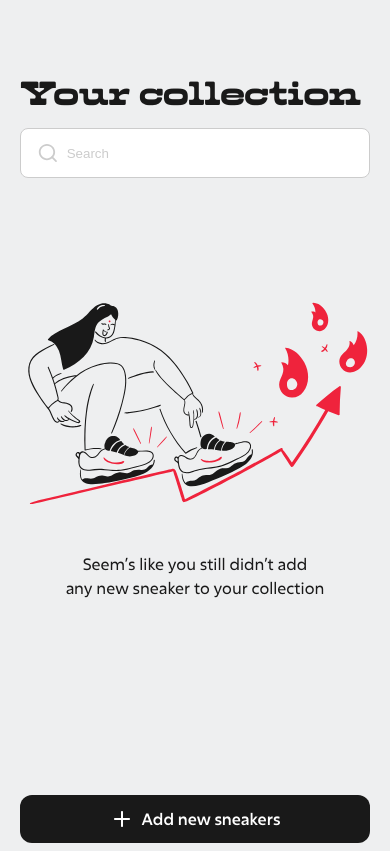
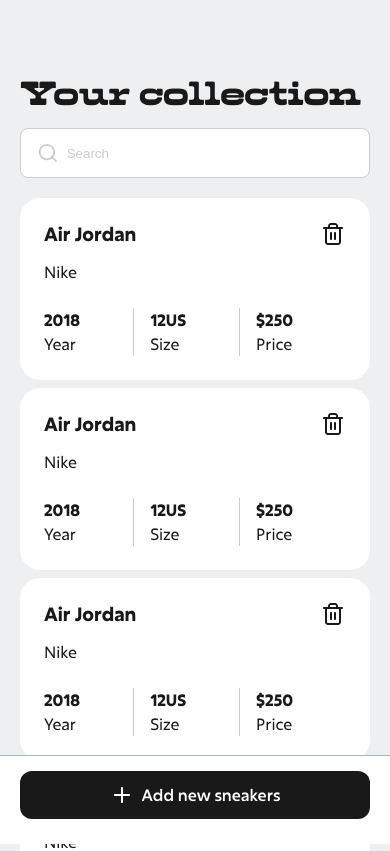
Before and after one commit to bebzz06/sneaker-collector, a Next.js app: page /main in a window 390 px wide. Shown: the top 851 px of the page. Built offline with nearby package versions, Linux system fonts and the light colour scheme.

Commit message:
clean up and added sneaker cards

```diff
--- a/package.json
+++ b/package.json
@@ -19,7 +19,6 @@
     "react-dom": "18.2.0",
     "react-hook-form": "^7.45.4",
     "react-resize-aware": "^3.1.2",
-    "styled-components": "^6.0.7",
     "typescript": "5.2.2",
     "usehooks-ts": "^2.9.1"
   }
--- a/src/app/components/Button/Button.tsx
+++ b/src/app/components/Button/Button.tsx
@@ -12,7 +12,7 @@
 
 const { btn, mr_8 } = styles;
 const Button = ({ text, customClass, type, onClick }: IButtonProps) => {
-  const buttonClassName = `${btn} ${customClass}`;
+  const buttonClassName = customClass ? `${btn} ${customClass}` : `${btn}`;
   const hasIcon = text === "Add new sneakers";
   const handleClick = () => {
     if (onClick) {
--- a/src/app/components/Card/styles.module.css
+++ b/src/app/components/Card/styles.module.css
@@ -3,13 +3,12 @@
   grid-template-columns: repeat(12, 1fr);
   grid-column: 1/13;
   border-radius: 20px;
-  /* background: var(--bg, #eeeff0); */
   background: var(--White, #fff);
-  /* width: 424px;
-  height: 186px; */
   padding: 24px;
-  margin-bottom: 8px;
+  margin-bottom: 1.5243902439%;
+  width: 32.31%;
 }
+
 .card_header {
   grid-column: 1/13;
   display: grid;
@@ -20,7 +19,7 @@
   grid-column: 1/10;
 }
 .card_brand {
-  /* margin-top: 8px; */
+  margin-top: 8px;
   grid-column: 1/10;
 }
 .trash_icon {
@@ -28,13 +27,11 @@
 }
 
 .card_details {
-  /* border: 1px solid red; */
   grid-column: 1/13;
   display: grid;
   grid-template-rows: repeat(1, 1fr);
 }
 .card_year {
-  /* padding-right: 119px; */
   grid-row: 1;
   border-right: 1px solid var(--Gray-80, #ccc);
 }
@@ -50,3 +47,10 @@
 .subhead {
   font-weight: 700;
 }
+
+@media screen and (max-width: 50.625em) {
+  .card_container {
+    margin-bottom: 8px;
+    width: auto;
+  }
+}
--- a/src/app/components/Form/FormField.tsx
+++ b/src/app/components/Form/FormField.tsx
@@ -8,7 +8,8 @@
   errors: any; // This should be of type FieldErrors from react-hook-form
   type: string;
 }
-const { spacing_form, label_form, input_form, error_message } = styles;
+const { spacing_form, label_form, input_form, error_message, no_spacing } =
+  styles;
 const FormField: React.FC<IFormFieldProps> = ({
   label,
   name,
@@ -16,7 +17,7 @@
   errors,
   type,
 }) => (
-  <div className={name !== "year" ? spacing_form : ""}>
+  <div className={name !== "year" ? spacing_form : no_spacing}>
     <label className={label_form}>{label}</label>
     <input
       className={input_form}
--- a/src/app/components/Form/styles.module.css
+++ b/src/app/components/Form/styles.module.css
@@ -12,6 +12,12 @@
 }
 .spacing_form {
   padding-bottom: 6.66666666667%;
+}
+.no_spacing {
+  padding-bottom: 0;
+}
+.spacing_form:last-child {
+  padding-bottom: 0;
 }
 
 .btn_spacing {
--- a/src/app/dummyData.ts
+++ b/src/app/dummyData.ts
@@ -7,32 +7,81 @@
 }
 
 export const dummyData: IDummyData[] = [
-  // {
-  //   name: "Air Jordan",
-  //   brand: "Nike",
-  //   price: 250,
-  //   size: 12,
-  //   year: 2018,
-  // },
-  // {
-  //   name: "Air Jordan",
-  //   brand: "Nike",
-  //   price: 250,
-  //   size: 12,
-  //   year: 2018,
-  // },
-  // {
-  //   name: "Air Jordan",
-  //   brand: "Nike",
-  //   price: 250,
-  //   size: 12,
-  //   year: 2018,
-  // },
-  // {
-  //   name: "Air Jordan",
-  //   brand: "Nike",
-  //   price: 250,
-  //   size: 12,
-  //   year: 2018,
-  // },
+  {
+    name: "Air Jordan",
+    brand: "Nike",
+    price: 250,
+    size: 12,
+    year: 2018,
+  },
+  {
+    name: "Air Jordan",
+    brand: "Nike",
+    price: 250,
+    size: 12,
+    year: 2018,
+  },
+  {
+    name: "Air Jordan",
+    brand: "Nike",
+    price: 250,
+    size: 12,
+    year: 2018,
+  },
+  {
+    name: "Air Jordan",
+    brand: "Nike",
+    price: 250,
+    size: 12,
+    year: 2018,
+  },
+  {
+    name: "Air Jordan",
+    brand: "Nike",
+    price: 250,
+    size: 12,
+    year: 2018,
+  },
+  {
+    name: "Air Jordan",
+    brand: "Nike",
+    price: 250,
+    size: 12,
+    year: 2018,
+  },
+  {
+    name: "Air Jordan",
+    brand: "Nike",
+    price: 250,
+    size: 12,
+    year: 2018,
+  },
+  {
+    name: "Air Jordan",
+    brand: "Nike",
+    price: 250,
+    size: 12,
+    year: 2018,
+  },
+  {
+    name: "Air Jordan",
+    brand: "Nike",
+    price: 250,
+    size: 12,
+    year: 2018,
+  },
+  {
+    name: "Air Jordan",
+    brand: "Nike",
+    price: 250,
+    size: 12,
+    year: 2018,
+  },
+  {
+    name: "Air Jordan",
+    brand: "Nike",
+    price: 250,
+    size: 12,
+    year: 2018,
+  },
 ];
--- a/src/app/main/page.tsx
+++ b/src/app/main/page.tsx
@@ -18,6 +18,9 @@
   main_text,
   main_wrapper,
   main_title,
+  btn_fixed,
+  main_sneaker_cards,
+  mb_large,
 } = styles;
 const Page = () => {
   const [isModalOpen, setIsModalOpen] = useState(false);
@@ -46,7 +49,9 @@
           />
         </section>
       ) : (
-        <section className={main_search}>
+        <section
+          className={isEmptyState ? `${main_search} ${mb_large}` : main_search}
+        >
           <Search />
         </section>
       )}
@@ -63,7 +68,8 @@
           </section>
         </>
       ) : (
-        dummyData.map((data) => (
+        <section className={main_sneaker_cards}>
+          {dummyData.map((data) => (
             <SneakerCard
               name={data.name}
               brand={data.brand}
@@ -72,11 +78,14 @@
               year={data.year}
               key={data.name}
             />
-        ))
+          ))}
+        </section>
       )}
 
       {!isWideScreen && (
-        <section className={main_btn}>
+        <section
+          className={isEmptyState ? main_btn : `${main_btn} ${btn_fixed}`}
+        >
           <Button onClick={openModal} text="Add new sneakers" />
         </section>
       )}
--- a/src/app/main/styles.module.css
+++ b/src/app/main/styles.module.css
@@ -34,6 +34,14 @@
 .main_text {
   grid-column: 1/13;
 }
+.main_sneaker_cards {
+  display: flex;
+  grid-column: 1/13;
+  flex-wrap: wrap;
+  gap: 1.5243902439%;
+  /* fix after adding sorting buttons */
+  margin-top: 118px;
+}
 
 @media screen and (max-width: 75.75em) {
   .main_search {
@@ -65,9 +73,12 @@
     gap: 0;
     display: block;
     grid-column: 1/13;
-    margin-bottom: 122px;
     padding-top: 0;
     padding-bottom: 0;
+  }
+  /* add to main search on empty state */
+  .mb_large {
+    margin-bottom: 122px;
   }
   .main_img {
     margin-top: 0;
@@ -80,4 +91,20 @@
   .main_btn {
     grid-column: 1/13;
   }
+  .btn_fixed {
+    position: fixed;
+    bottom: 0;
+    left: 0;
+    width: 100vw;
+    /* pb from design 6.00858369099vh */
+    padding: 1.71673819742vh 2.36559139785vh 3.00429184549vh 2.36559139785vh;
+    border-top: 1px solid #a9b5bc;
+    background: var(--White, #fff);
+  }
+  .main_sneaker_cards {
+    margin-top: 5.58139534884%;
+    display: block;
+    flex-wrap: nowrap;
+    grid-column: 1/13;
+  }
 }
```
Also changed, not shown: src/app/lib/registry.tsx (deleted, +0 -29 lines), 1 other file (tests, documents, lock files or other folders). Lines whose indentation alone changed are shown as unchanged.
